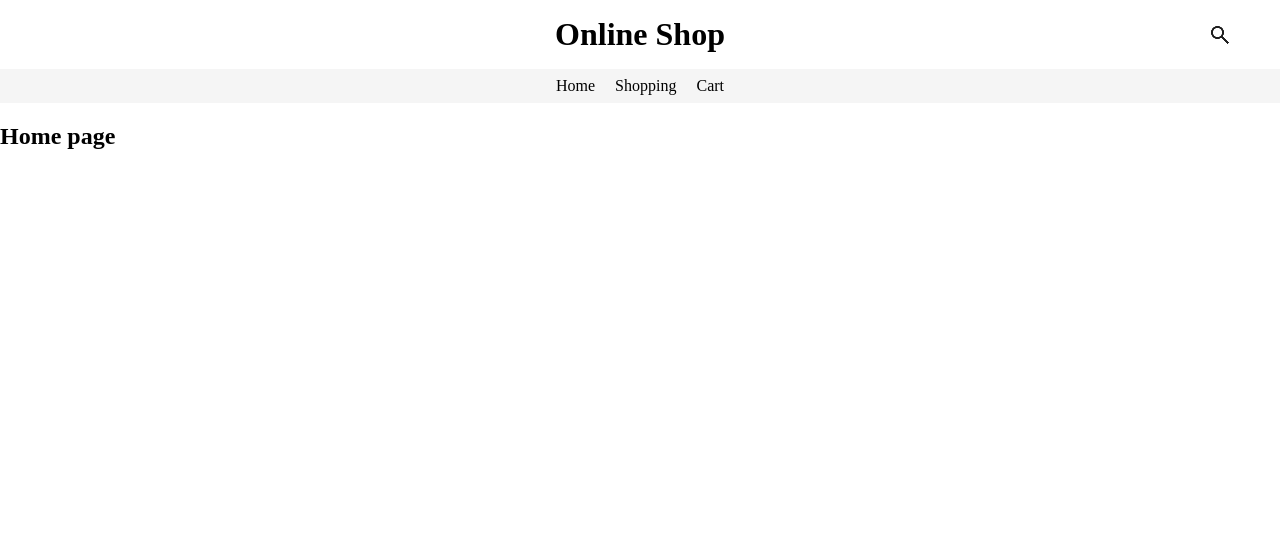
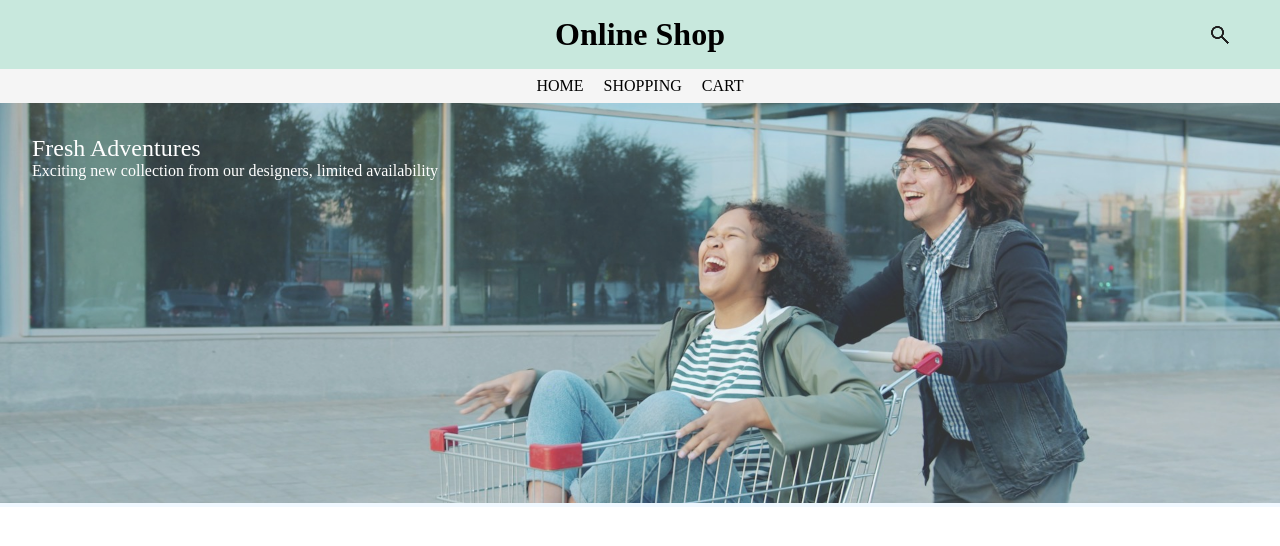
Before and after one commit to Katalout/shopping-cart, a React (Vite) app: page / in a window 1280 px wide. Shown: the top 546 px of the page. Built offline with nearby package versions, Linux system fonts and the light colour scheme; no server answers.

Commit message:
Add hero image to home

```diff
--- a/src/App.css
+++ b/src/App.css
@@ -1,11 +1,30 @@
+*,
+:before,
+:after {
+  box-sizing: border-box;
+}
+
+body {
+
+  min-height: 100vh;
+}
+
 ul,
 body,
-h1 {
+h1,
+h2,
+p {
   margin: 0;
   padding: 0;
 }
 
+a {
+  text-decoration: none;
+  color: black;
+}
+
 header {
+  background-color: rgb(200, 232, 221);
   padding: 1em;
   display: grid;
   grid-template-columns: 1fr 1fr 1fr;
@@ -32,9 +51,12 @@ nav {
   top: 0;
   background-color: whitesmoke;
   padding: 8px;
+
+  & a {
+    text-transform: uppercase;
+  }
 }
 
-a {
-  text-decoration: none;
-  color: black;
+main {
+  background-color: aliceblue;
 }
--- a/src/App.jsx
+++ b/src/App.jsx
@@ -14,7 +14,9 @@ function App() {
     <>
       <Header />
       <Navbar cart={cart} />
-      <Outlet context={{ cart, setCart, products, error, loading }} />
+      <main>
+        <Outlet context={{ cart, setCart, products, error, loading }} />
+      </main>
     </>)
 }
 
--- a/src/Components/Home/Home.jsx
+++ b/src/Components/Home/Home.jsx
@@ -1,8 +1,18 @@
+import heroimg from "../../assets/vitaly-gariev-CizrdMZFm0g-unsplash.jpg";
+import styles from "./Home.module.css";
+
+
 export default function Home() {
+
+
 
     return (
         <>
-            <h2>Home page</h2>
-
+            <div className={styles.hero}><img className={styles.heroImg} src={heroimg} alt="two people outside riding in a shopping cart, laughing" srcset="" />
+                <div className={styles.heroText}>
+                    <p className={styles.textOnImg}>Fresh Adventures</p>
+                    <p className={styles.textOnImg2}>Exciting new collection from our designers, limited availability</p>
+                </div>
+            </div>
         </>)
 }
--- /dev/null
+++ b/src/Components/Home/Home.module.css
@@ -0,0 +1,25 @@
+.hero {
+    position: relative;
+}
+
+.heroImg {
+    width: 100%;
+    height: 50vh;
+    object-fit: cover;
+    opacity: 0.8;
+}
+
+.heroText {
+    position: absolute;
+    top: 2rem;
+    left: 2rem;
+    color: white;
+    width: 40%;
+}
+
+.textOnImg {
+    font-size: x-large;
+
+}
+
+.textOnImg2 {}
```
Also changed, not shown: src/assets/vitaly-gariev-CizrdMZFm0g-unsplash.jpg (added), 1 other file (tests, documents, lock files or other folders).
